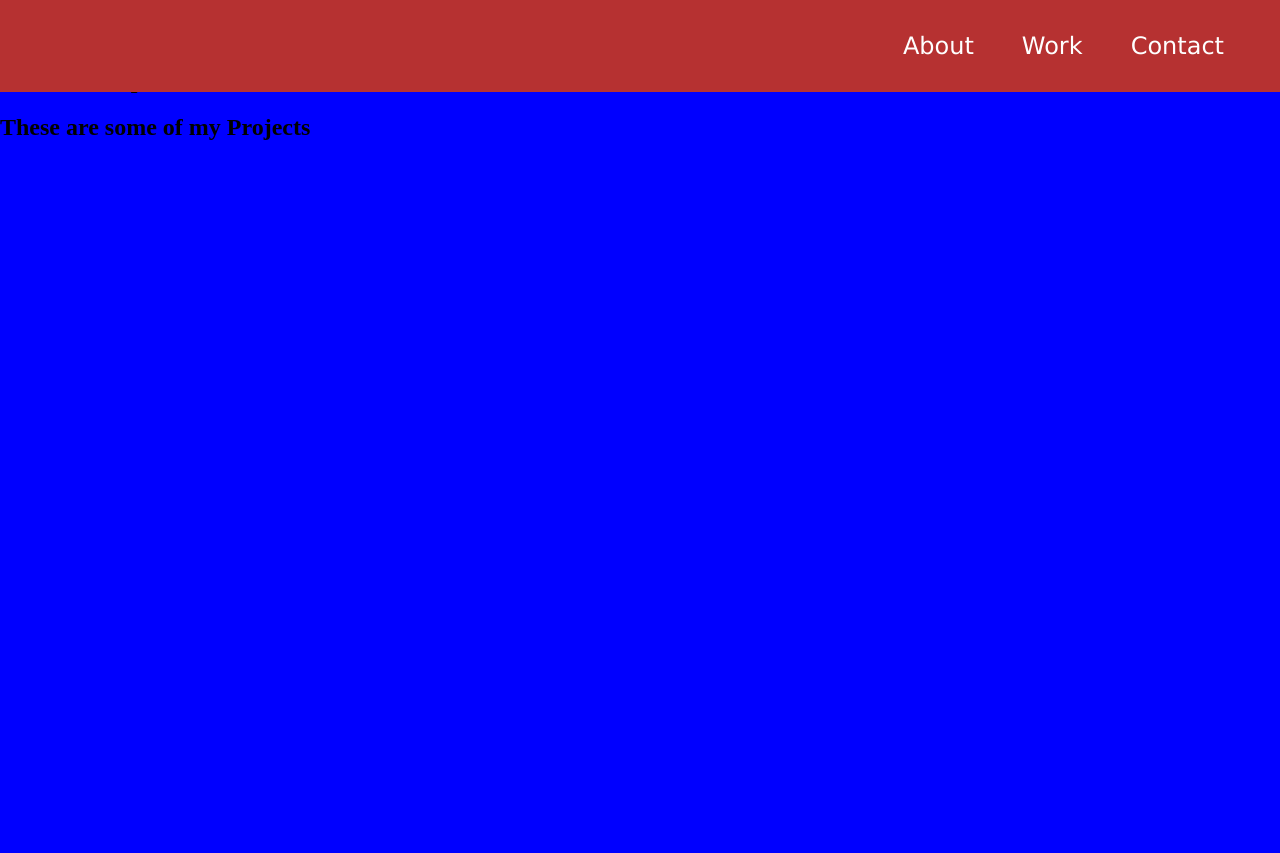
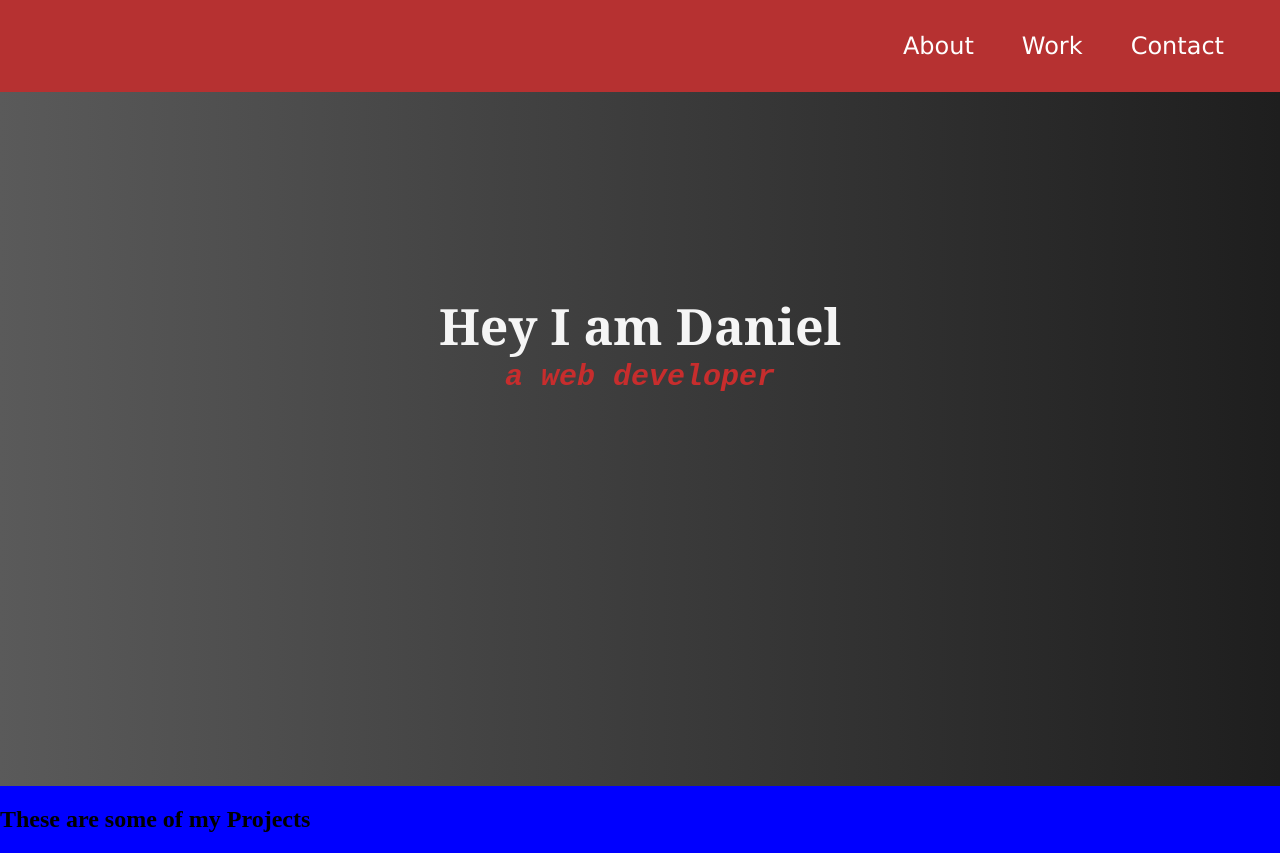
Before and after one commit to DanielHadi/freeCodeCampWebDev5_Project, a plain HTML site: page index.html in a window 1280 px wide. Before the commit the page ends 800 px from the top, so only its background shows below. Drawn offline with Linux system fonts and the light colour scheme.

Commit message:
Memperbaiki bagian welcoming

```diff
--- a/index.html
+++ b/index.html
@@ -18,7 +18,7 @@
     </navbar>
     <section id="welcome-section">
       <header>
-        <h1>Hey I am Mimic
+        <h1>Hey I am Daniel
         </h1>
         <h2>a web developer
         </h2>
--- a/styles.css
+++ b/styles.css
@@ -3,6 +3,7 @@ body{
     background-color: blue;
     margin: 0;
     padding: 0;
+    overflow-x: hidden;
 }
 
 #navbar{
@@ -32,6 +33,29 @@ body{
   font-family: 'Lucida Sans', 'Lucida Sans Regular', 'Lucida Grande', 'Lucida Sans Unicode', Geneva, Verdana, sans-serif;
 }
 
+#welcome-section{
+  width: 100vw;
+  background: linear-gradient(to right, rgb(90, 90, 90), rgb(30, 30, 30));
+  height: 67vh;
+  text-align: center;
+  padding-top: 250px;
+}
+
+#welcome-section header > h1{
+  font-family: Cambria, Cochin, Georgia, Times, 'Times New Roman', serif;
+  font-size: 50px;
+  margin-bottom: 0;
+  color: whitesmoke;
+}
+
+#welcome-section header > h2{
+  font-family: 'Courier New', Courier, monospace;
+  font-size: 30px;
+  margin: 0;
+  color: rgb(199, 45, 45);
+  font-style: italic;
+}
+
 @media (max-width: 1000px){
 
 }
```
